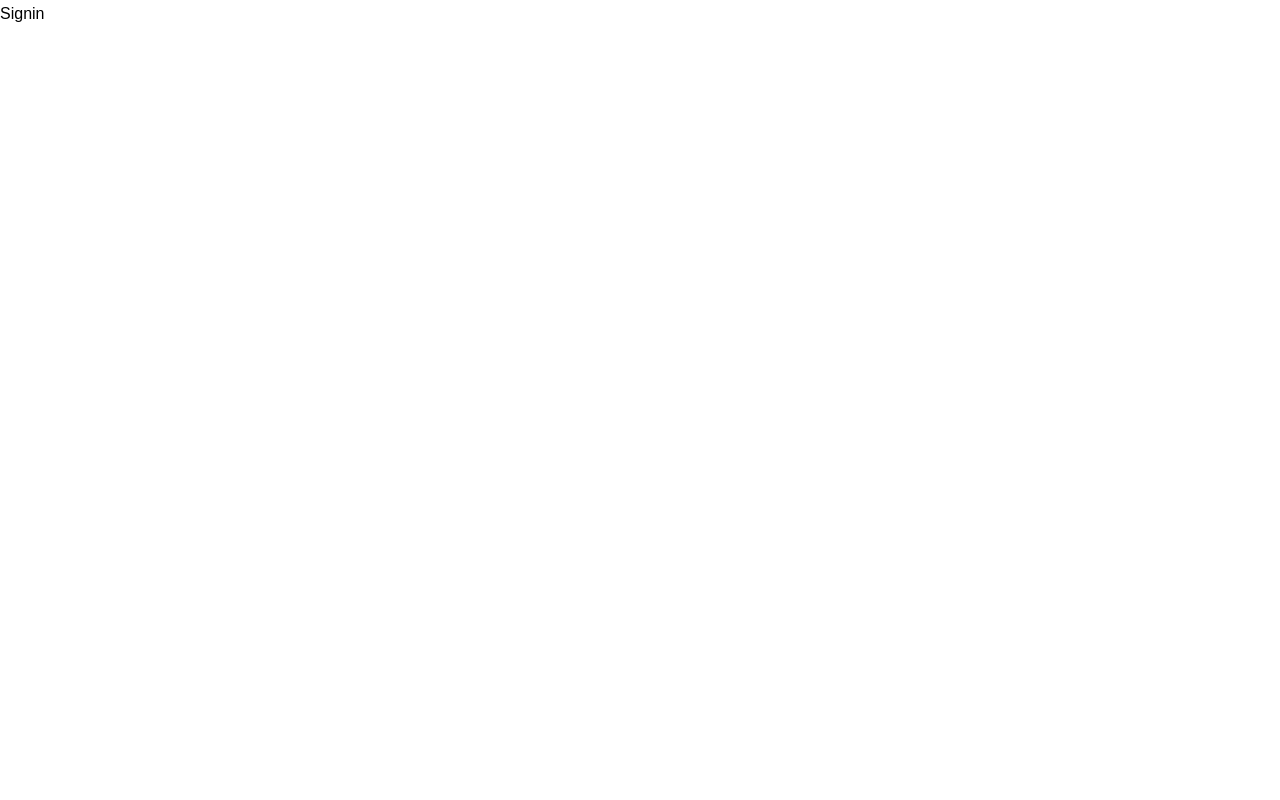
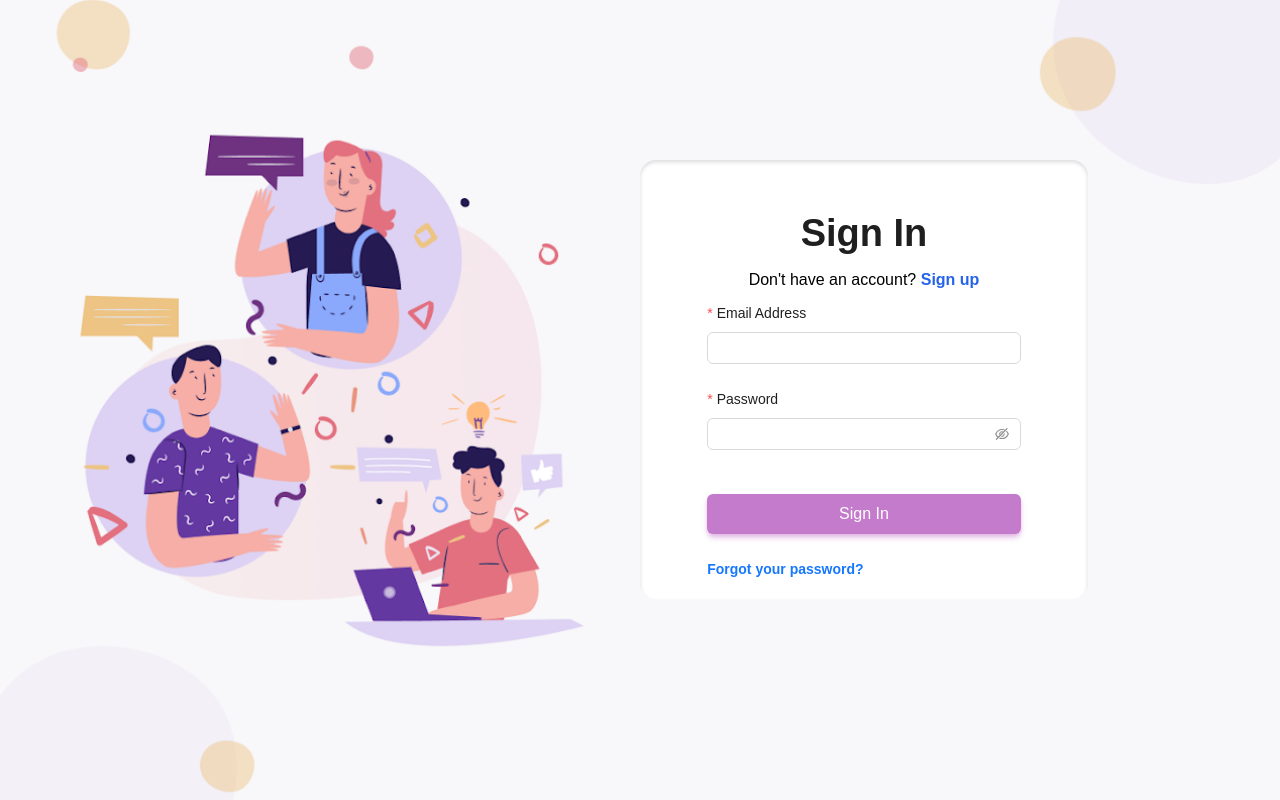
Before and after one commit to ngohieu1209/Social-Network-Client, a React (Create React App) app: page /signin in a window 1280 px wide. Built offline with nearby package versions, Linux system fonts and the light colour scheme.

Commit message:
UI signup signin

```diff
--- a/src/index.css
+++ b/src/index.css
@@ -2,12 +2,26 @@
 @tailwind components;
 @tailwind utilities;
 
+/* Cabin */
 @import url('https://fonts.googleapis.com/css2?family=Cabin&family=Roboto+Condensed:wght@400;700&display=swap');
+/* ----- */
+
+/* Acme    */
+@import url('https://fonts.googleapis.com/css2?family=Acme&display=swap');
+/* ------- */
+
+* {
+  font-family: 'Cabin', sans-serif;
+  box-sizing: border-box;
+}
 
 body {
   margin: 0;
-  font-family: 'Cabin', sans-serif;
   font-weight: 400;
   line-height: 1.75;
   color: '#F1F1F1';
 }
+
+.label-form input {
+  font-family: 'Cabin', sans-serif;
+}
--- a/src/pages/Signin.tsx
+++ b/src/pages/Signin.tsx
@@ -1,9 +1,101 @@
-import React from 'react';
+import { Button, Form, Input, Typography } from 'antd';
+import { Link } from 'react-router-dom';
+
+const tailFormItemLayout = {
+  wrapperCol: {
+    xs: {
+      span: 24,
+      offset: 0,
+    },
+    sm: {
+      span: 100,
+      offset: 0,
+    },
+  },
+};
 
 const Signin = () => {
+  const [form] = Form.useForm();
+
+  const onFinish = (values: any) => {
+    console.log('Received values of form: ', values);
+  };
+
   return (
-    <div>
-      Signin
+    <div className='bg-background bg-no-repeat bg-center bg-cover h-screen relative'>
+      <div className='bg-white-default w-[35%] rounded-2xl flex flex-col content-center items-center absolute top-[20%] left-[50%] shadow-inner shadow-white-gainsboro'>
+        <Typography.Title
+          editable={false}
+          level={1}
+          style={{ margin: '50px 0 10px 0', textAlign: 'start' }}
+          className='font-Acme-Regular'
+        >
+          Sign In
+        </Typography.Title>
+        <p className='mb-2'>
+          Don't have an account?{' '}
+          <Link to='/signup' className='text-blue-600 font-semibold'>
+            Sign up
+          </Link>
+        </p>
+        <Form
+          form={form}
+          onFinish={onFinish}
+          scrollToFirstError
+          layout='vertical'
+          className='w-[70%] label-form'
+        >
+          <Form.Item
+            name='email'
+            label='Email Address'
+            rules={[
+              {
+                type: 'email',
+                message: 'The input is not valid E-mail!',
+              },
+              {
+                required: true,
+                message: 'Please input your E-mail!',
+              },
+            ]}
+          >
+            <Input />
+          </Form.Item>
+
+          <Form.Item
+            name='password'
+            label='Password'
+            rules={[
+              {
+                required: true,
+                message: 'Please input your password!',
+              },
+            ]}
+            hasFeedback
+          >
+            <Input.Password />
+          </Form.Item>
+
+          <Form.Item {...tailFormItemLayout}>
+            <Button
+              type='primary'
+              htmlType='submit'
+              disabled={false}
+              className='h-10 mt-5 w-full bg-purple-FrenchMauve hover:bg-purple-Purpureus disabled:bg-white-F1cc  enabled:shadow-md enabled:shadow-purple-PinkLavender'
+            >
+              <span className='text-base'>Sign In</span>
+            </Button>
+          </Form.Item>
+          <div className='mb-5'>
+            <Typography.Text
+              editable={false}
+              style={{ fontWeight: '600'}}
+              >
+              <Link to='/forgotPassword'>Forgot your password?</Link>
+            </Typography.Text>
+          </div>
+        </Form>
+      </div>
     </div>
   );
 };
--- a/src/pages/Signup.tsx
+++ b/src/pages/Signup.tsx
@@ -1,18 +1,5 @@
-import { Button, Checkbox, Form, Input, Select, Typography } from 'antd';
-import React from 'react';
-
-const { Option } = Select;
-
-const formItemLayout = {
-  labelCol: {
-    xs: { span: 24 },
-    sm: { span: 6 },
-  },
-  wrapperCol: {
-    xs: { span: 24 },
-    sm: { span: 16 },
-  },
-};
+import { Button, Checkbox, Form, Input, Typography } from 'antd';
+import { Link } from 'react-router-dom';
 
 const tailFormItemLayout = {
   wrapperCol: {
@@ -21,8 +8,8 @@ const tailFormItemLayout = {
       offset: 0,
     },
     sm: {
-      span: 16,
-      offset: 8,
+      span: 100,
+      offset: 0,
     },
   },
 };
@@ -36,29 +23,29 @@ const Signup = () => {
     };
 
   return (
-    <div className='bg-background h-screen relative'>
-      <div className='bg-white-default w-[40%] rounded-2xl flex flex-col absolute top-36 left-[45%]'>
+    <div className='bg-background bg-no-repeat bg-center bg-cover h-screen relative'>
+      <div className='bg-white-default w-[35%] rounded-2xl flex flex-col content-center items-center absolute top-[12%] left-[50%] shadow-inner shadow-white-gainsboro'>
         <Typography.Title
           editable={false}
           level={1}
-          style={{ margin: '10px 0 10px 0', textAlign: 'center' }}
+          style={{ margin: '50px 0 10px 0', textAlign: 'start' }}
+          className='font-Acme-Regular'
         >
           Sign Up
         </Typography.Title>
+        <p className='mb-2'>
+          Have an account? <Link to='/signin' className='text-blue-600 font-semibold'>Sign in</Link>
+        </p>
         <Form
-          {...formItemLayout}
           form={form}
-          name='register'
           onFinish={onFinish}
-          initialValues={{
-            residence: ['zhejiang', 'hangzhou', 'xihu'],
-            prefix: '86',
-          }}
           scrollToFirstError
+          layout='vertical'
+          className='w-[70%] label-form'
         >
           <Form.Item
             name='email'
-            label='E-mail'
+            label='Email Address'
             rules={[
               {
                 type: 'email',
@@ -67,36 +54,6 @@ const Signup = () => {
               {
                 required: true,
                 message: 'Please input your E-mail!',
-              },
-            ]}
-          >
-            <Input />
-          </Form.Item>
-
-          <Form.Item
-            name='firstName'
-            label='First Name'
-            tooltip='What do you want others to call you?'
-            rules={[
-              {
-                required: true,
-                message: 'Please input your nickname!',
-                whitespace: true,
-              },
-            ]}
-          >
-            <Input />
-          </Form.Item>
-
-          <Form.Item
-            name='lastName'
-            label='Last Name'
-            tooltip='What do you want others to call you?'
-            rules={[
-              {
-                required: true,
-                message: 'Please input your nickname!',
-                whitespace: true,
               },
             ]}
           >
@@ -145,18 +102,6 @@ const Signup = () => {
           </Form.Item>
 
           <Form.Item
-            name='gender'
-            label='Gender'
-            rules={[{ required: true, message: 'Please select gender!' }]}
-          >
-            <Select placeholder='select your gender'>
-              <Option value='male'>Male</Option>
-              <Option value='female'>Female</Option>
-              <Option value='other'>Other</Option>
-            </Select>
-          </Form.Item>
-
-          <Form.Item
             name='agreement'
             valuePropName='checked'
             rules={[
@@ -170,12 +115,17 @@ const Signup = () => {
             {...tailFormItemLayout}
           >
             <Checkbox>
-              I have read the <a href=''>agreement</a>
+              I accept the <Link to='' className='text-blue-600 font-semibold'>Terms & Conditions</Link>
             </Checkbox>
           </Form.Item>
           <Form.Item {...tailFormItemLayout}>
-            <Button type='primary' htmlType='submit'>
-              Register
+            <Button
+              type='primary'
+              htmlType='submit'
+              disabled={false}
+              className='h-10 w-full mb-5 bg-purple-FrenchMauve hover:bg-purple-Purpureus disabled:bg-white-F1cc  enabled:shadow-md enabled:shadow-purple-PinkLavender'
+            >
+              <span className='text-base'>Create Account</span>
             </Button>
           </Form.Item>
         </Form>
--- a/tailwind.config.js
+++ b/tailwind.config.js
@@ -14,6 +14,7 @@ module.exports = {
           default: '#FFFFFF',
           F1: '#F1F1F1',
           F1cc: '#F1F1F1cc',
+          gainsboro: '#DBD9DB',
         },
         red: {
           neon: '#F90716',
@@ -32,6 +33,15 @@ module.exports = {
           dark: '#2C3333',
           darkHover: '#111313',
         },
+        purple: {
+          FrenchMauve: '#C47BCC',
+          Purpureus: '#A545B0',
+          PinkLavender: '#DEB6E2',
+        },
+      },
+      fontFamily: {
+        'Cabin-Regular': ['Cabin', 'sans-serif'],
+        'Acme-Regular': ['Acme', 'sans-serif'],
       },
     },
   },
```
